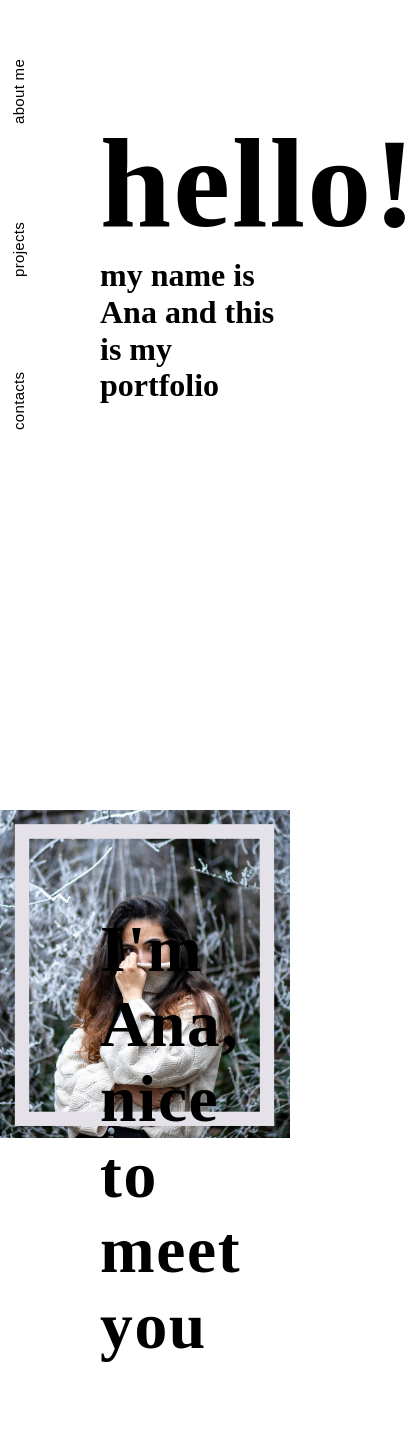
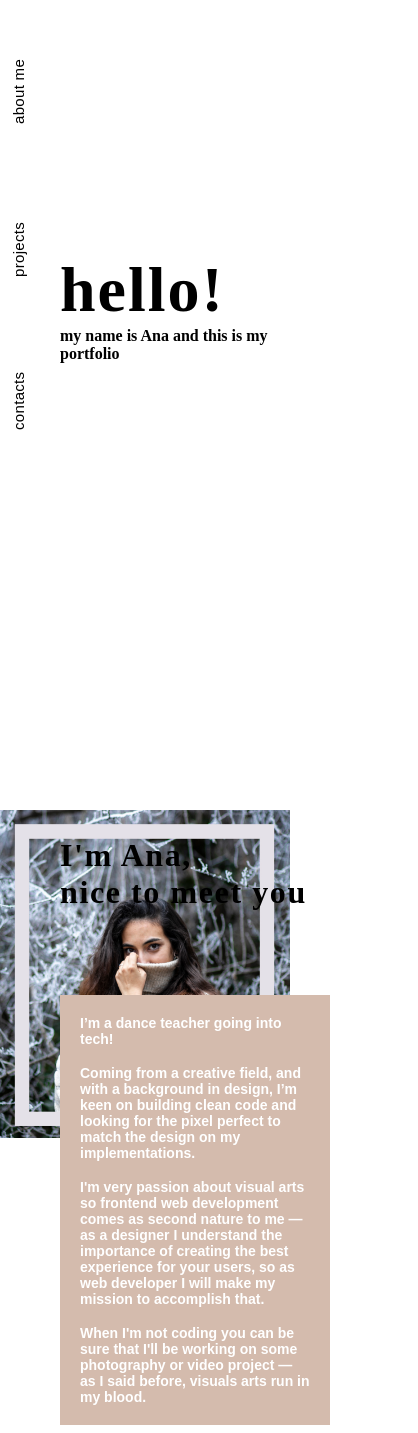
Before and after one commit to anaresende/anaresende.github.io, a Next.js app: page / in a window 390 px wide. Shown: the part 135-1568 px from the top of the page, 418 px wide, since content can reach past the window. Built offline with nearby package versions, Linux system fonts and the light colour scheme; a web font is replaced by a local one.

Commit message:
feat: add mobile styles

```diff
--- a/pages/index.js
+++ b/pages/index.js
@@ -65,8 +65,10 @@ export default function Home() {
           </h2>
           <Parallax y={[20, -10]}>
             <div className={styles.works}>
-              <Link href="/project/project1">
-                <a className={styles.projectCard}>
+              <a
+                href="https://anaresende.github.io/wanna-be-a-globtrotter/"
+                className={styles.projectCard}
+              >
                 <Image
                   src={project1}
                   alt="Picture of the author"
@@ -80,9 +82,10 @@ export default function Home() {
                   </h4>
                 </div>
               </a>
-              </Link>
-              <Link href="/project/project2">
-                <a className={styles.projectCard}>
+              <a
+                href="https://popcornmovie.herokuapp.com/"
+                className={styles.projectCard}
+              >
                 <Image
                   src={project2}
                   alt="Picture of the author"
@@ -93,9 +96,10 @@ export default function Home() {
                   <h4>Popcorn</h4>
                 </div>
               </a>
-              </Link>
-              <Link href="/project/project3">
-                <a className={styles.projectCard}>
+              <a
+                href="https://turningpoint.dance/"
+                className={styles.projectCard}
+              >
                 <Image
                   src={project3}
                   alt="Picture of the author"
@@ -109,7 +113,6 @@ export default function Home() {
                   </h4>
                 </div>
               </a>
-              </Link>
             </div>
           </Parallax>
         </div>
--- a/pages/project/project1.js
+++ b/pages/project/project1.js
@@ -1,11 +1,13 @@
 import { server } from "../../config/index";
 import Link from "next/link";
 import styles from "../../styles/Home.module.css";
+import project1styles from "../../styles/Project1.module.css";
+import classnames from "classnames";
 
 function Project1() {
   return (
     <>
-      <section className={styles.container}>
+      <section className={project1styles.full}>
         <div className={styles.container}>
           <h1>Wanna be a Globtrotter ?</h1>
           <p>do you have what it takes to make the team ?</p>
--- a/styles/Home.module.css
+++ b/styles/Home.module.css
@@ -103,9 +103,25 @@
   color: var(--color-bege);
 }
 
-@media (max-width: 600px) {
+@media (max-width: 700px) {
+  .title {
+    font-size: 4rem;
+  }
   .grid {
     width: 100%;
     flex-direction: column;
   }
+  .container {
+    padding: 60px;
+    justify-content: center;
+    height: auto;
+  }
+  .works {
+    flex-direction: column;
+  }
+  .bio {
+    font-size: 14px;
+    width: auto;
+    padding: 20px;
+  }
 }
--- /dev/null
+++ b/styles/Project1.module.css
@@ -0,0 +1,4 @@
+.full {
+  background-color: #f2b991;
+  height: 100vh;
+}
--- a/styles/globals.css
+++ b/styles/globals.css
@@ -20,7 +20,7 @@ a {
 }
 
 html {
-  /* scroll-behavior: smooth; */
+  scroll-behavior: smooth;
 }
 
 :root {
@@ -62,5 +62,12 @@ h4 {
   font-size: 2rem;
 }
 
-p {
+@media (max-width: 700px) {
+  h2 {
+    font-size: 2rem;
+  }
+
+  h4 {
+    font-size: 1rem;
+  }
 }
```
Lines whose indentation alone changed are shown as unchanged.
